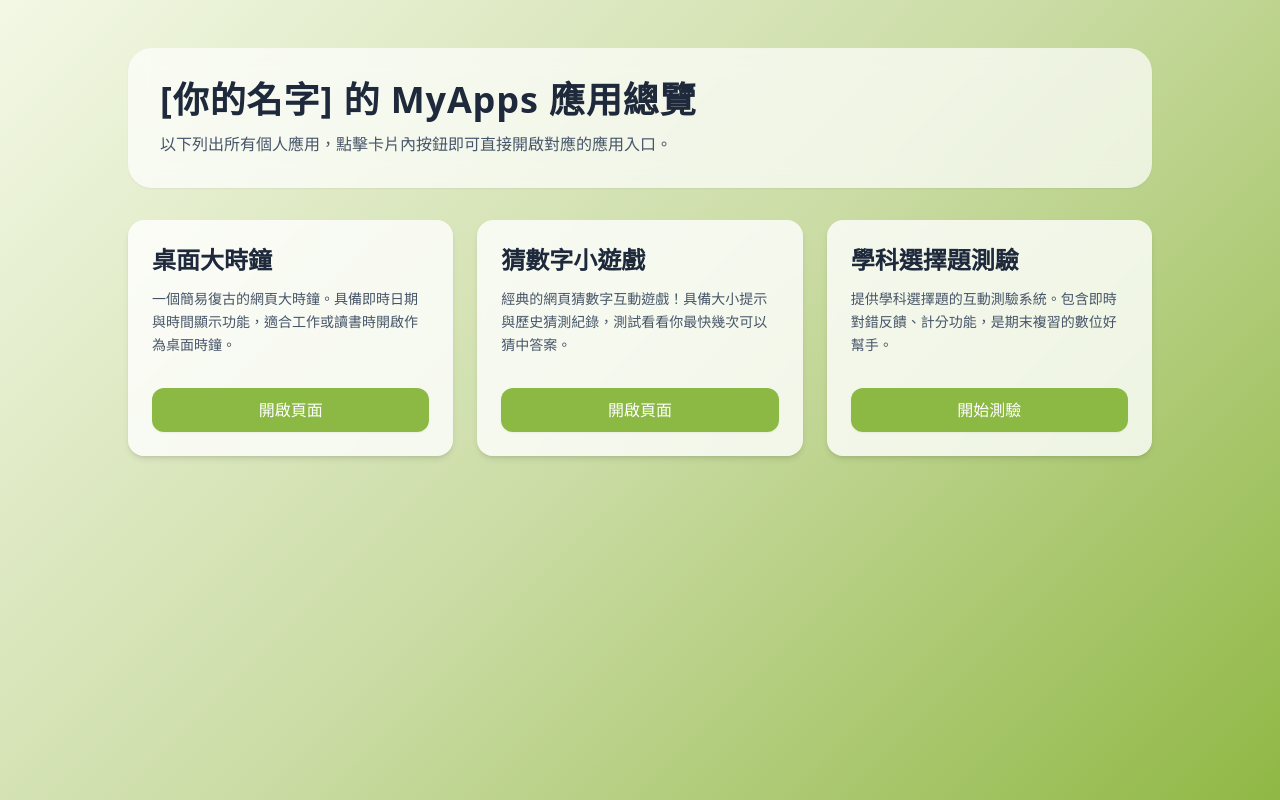
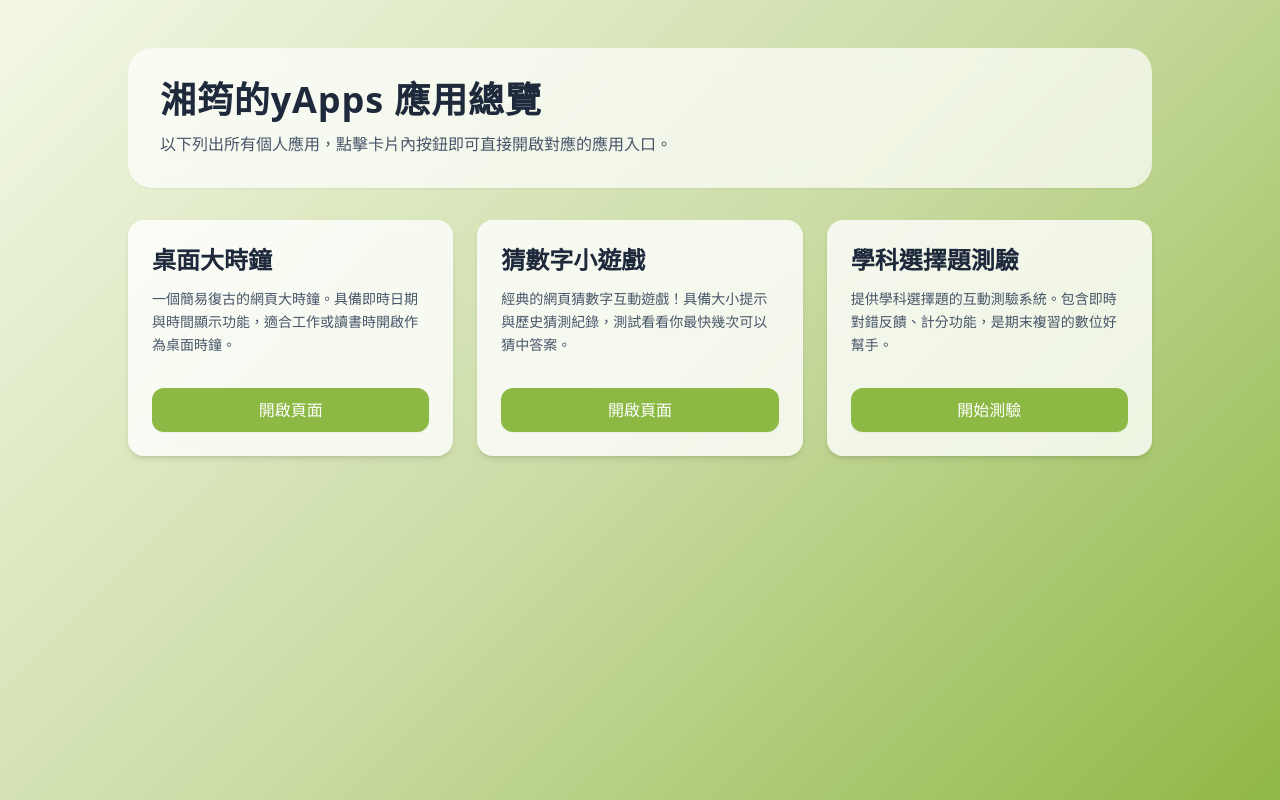
Before and after one commit to 1113211047-millie/myapps, a plain HTML site: page index.html in a window 1280 px wide. Drawn offline with nearby package versions, Linux system fonts and the light colour scheme.

Commit message:
Add files via upload

```diff
--- a/index.html
+++ b/index.html
@@ -18,7 +18,7 @@
 
         <header class="bg-white/70 backdrop-blur-md rounded-3xl p-8 mb-8 shadow-sm">
             <h1 class="text-4xl font-bold text-slate-800 tracking-wide mb-3">
-                [你的名字] 的 MyApps 應用總覽
+                湘筠的yApps 應用總覽
             </h1>
             <p class="text-slate-600 text-base">
                 以下列出所有個人應用，點擊卡片內按鈕即可直接開啟對應的應用入口。
```
